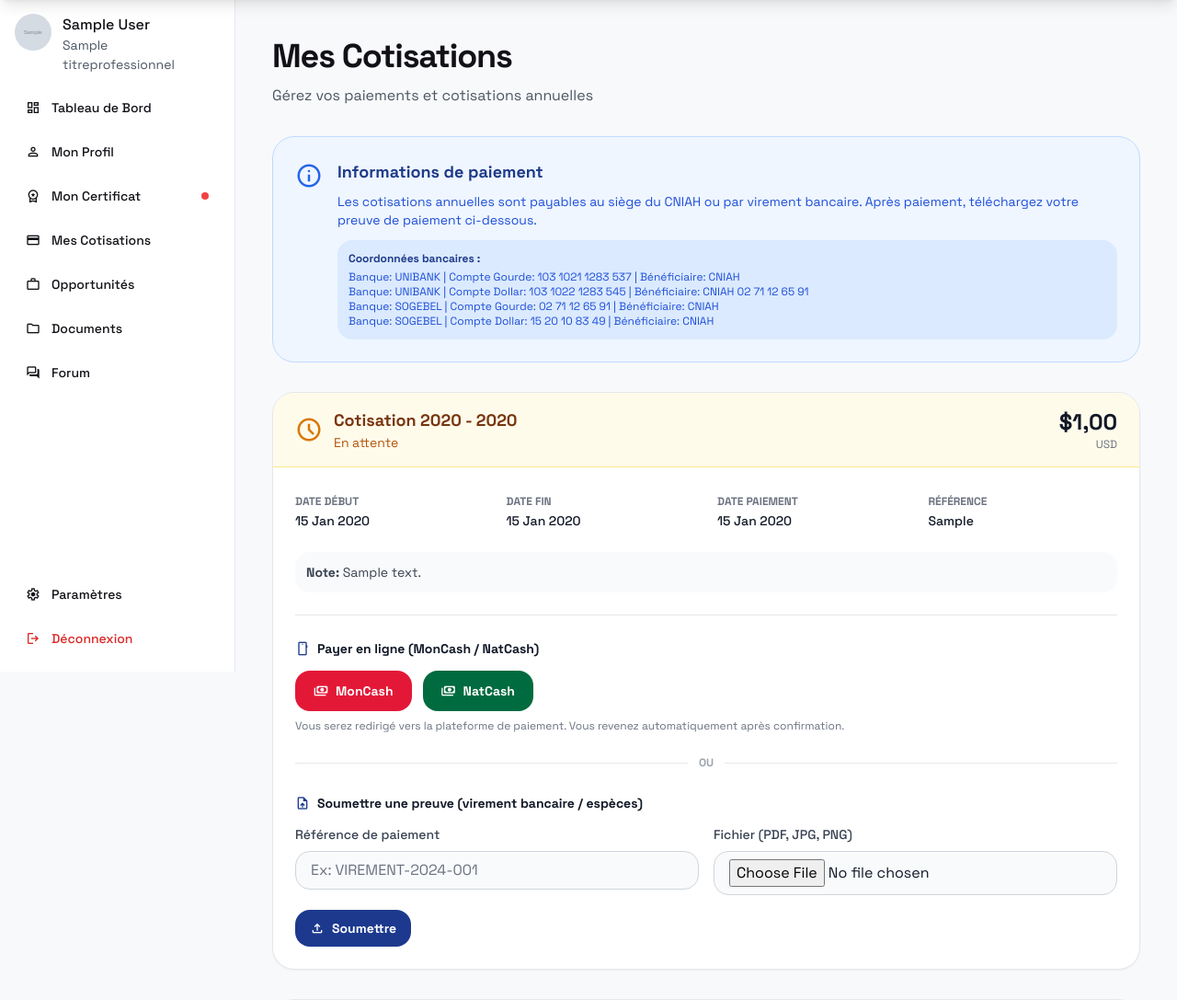
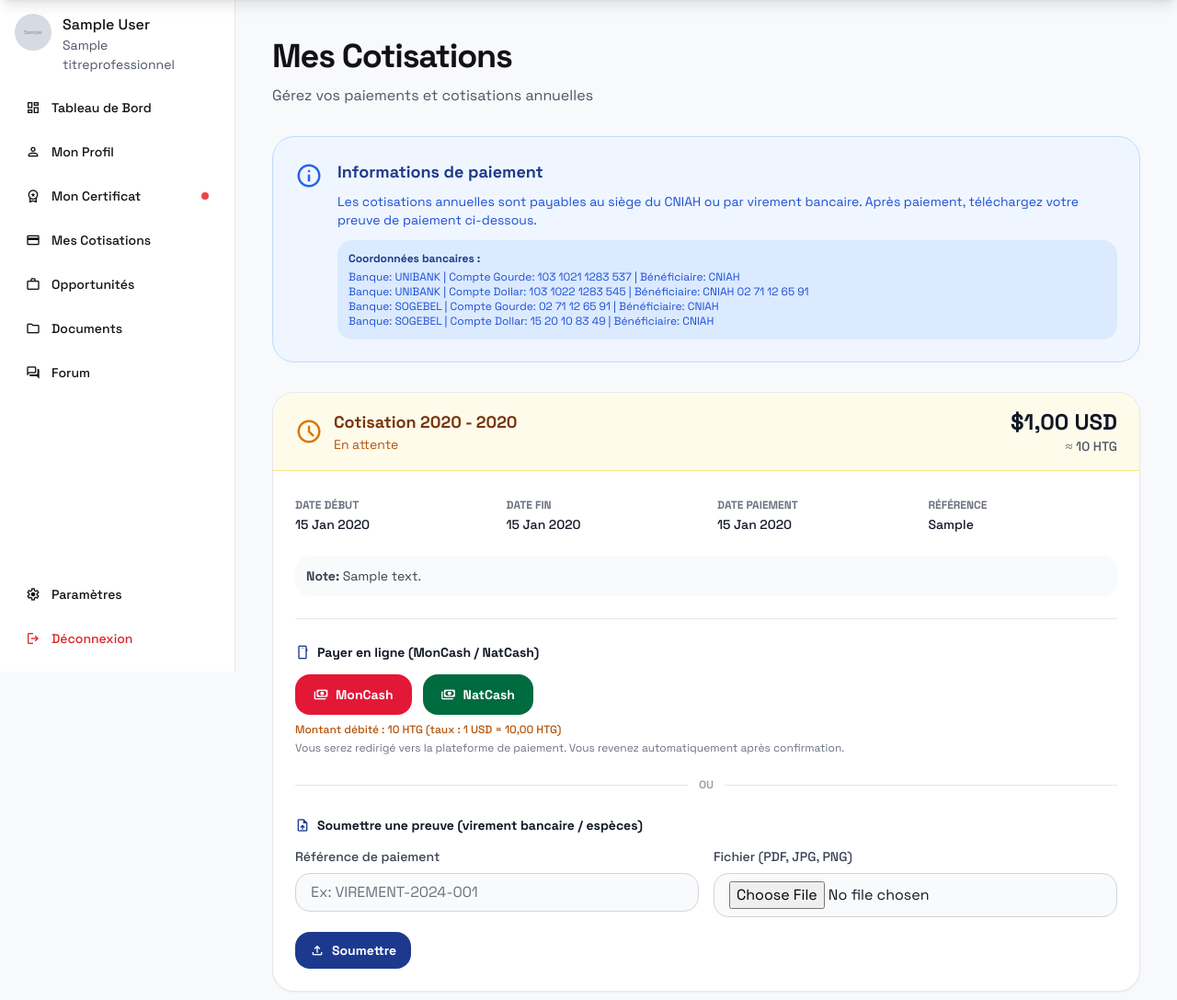
Before and after one commit to Vaillantval/Tr-CNIAH, a Django app: page /membres/cotisations/ in a window 1280 px wide. Shown: the part 261-1348 px from the top of the page at 92% size. Run offline with Django 5.2, Linux system fonts and the light colour scheme; a user stored in the database is signed in; tables that the repository leaves empty hold one stand-in row (values such as "Sample post"); grey boxes marked "Sample" are stand-in pictures; a database or web service that is not in the repository returns one stand-in record (values such as "Sample title"); data that the repository does not hold is empty; parts of the project's set-up code (start-up, migrations or seed data) failed here and were passed over; some libraries are stand-ins or nearby versions.

Commit message:
Feat: convert USD cotisations to HTG before MonCash/NatCash payments
- Add exchange_service.py: fetches USD/HTG rate from open.er-api.com,
  cached 1h in Django cache, falls back to EXCHANGERATE_HTG_FALLBACK
- Add devise field (usd/htg, default=usd) to Cotisation model + migration
- Add EXCHANGERATE_API_KEY and EXCHANGERATE_HTG_FALLBACK to settings
- Convert USD→HTG in initier_paiement_cotisation before calling Plopplop
- Pre-calculate montant_htg per cotisation in mes_cotisations view
- Display HTG equivalent and live exchange rate in cotisations template

Co-Authored-By: Claude Sonnet 4.6 <noreply@anthropic.com>

```diff
--- a/src/apps/members/models.py
+++ b/src/apps/members/models.py
@@ -59,9 +59,14 @@ class Cotisation(models.Model):
         ('cash',     'Espèces'),
         ('',         'Non spécifiée'),
     ]
+    DEVISE_CHOICES = [
+        ('usd', 'USD'),
+        ('htg', 'HTG'),
+    ]
 
     user = models.ForeignKey(User, on_delete=models.CASCADE, related_name='cotisations')
     montant = models.DecimalField(max_digits=10, decimal_places=2)
+    devise = models.CharField(max_length=3, choices=DEVISE_CHOICES, default='usd')
     date_debut = models.DateField()
     date_fin = models.DateField()
     statut = models.CharField(max_length=20, choices=STATUT_CHOICES, default='en_attente')
--- /dev/null
+++ b/src/apps/members/services/exchange_service.py
@@ -0,0 +1,47 @@
+import logging
+import requests
+from django.core.cache import cache
+from django.conf import settings
+
+logger = logging.getLogger('apps')
+
+CACHE_KEY = 'exchange_rate_usd_htg'
+CACHE_TTL = 60 * 60  # 1 heure
+
+
+def get_usd_to_htg() -> float:
+    """
+    Retourne le taux de change USD → HTG.
+    Résultat mis en cache 1 heure pour limiter les appels API.
+    Utilise ExchangeRate-API (open.er-api.com) — gratuit sans clé.
+    Si EXCHANGERATE_API_KEY est défini, utilise l'endpoint authentifié.
+    """
+    rate = cache.get(CACHE_KEY)
+    if rate is not None:
+        return rate
+
+    api_key = getattr(settings, 'EXCHANGERATE_API_KEY', '')
+    if api_key:
+        url = f"https://v6.exchangerate-api.com/v6/{api_key}/latest/USD"
+    else:
+        url = "https://open.er-api.com/v6/latest/USD"
+
+    try:
+        resp = requests.get(url, timeout=10)
+        resp.raise_for_status()
+        data = resp.json()
+        rate = float(data['conversion_rates']['HTG'])
+        cache.set(CACHE_KEY, rate, CACHE_TTL)
+        logger.info(f"Taux USD/HTG mis à jour : {rate}")
+        return rate
+    except Exception as e:
+        logger.error(f"Échec récupération taux USD/HTG : {e}")
+        # Taux de secours — sera remplacé dès que l'API répond
+        fallback = getattr(settings, 'EXCHANGERATE_HTG_FALLBACK', 132.0)
+        return float(fallback)
+
+
+def convertir_usd_en_htg(montant_usd: float) -> float:
+    """Convertit un montant USD en HTG, arrondi à 2 décimales."""
+    taux = get_usd_to_htg()
+    return round(montant_usd * taux, 2)
--- a/src/apps/members/views.py
+++ b/src/apps/members/views.py
@@ -162,7 +162,21 @@ def mes_cotisations(request):
         form = CotisationProofForm()
 
     cotisations = request.user.cotisations.all()
-    return render(request, 'members/cotisations.html', {'cotisations': cotisations, 'form': form})
+
+    # Pré-calculer le montant HTG pour chaque cotisation en USD
+    from .services.exchange_service import convertir_usd_en_htg, get_usd_to_htg
+    taux_usd_htg = get_usd_to_htg()
+    for c in cotisations:
+        if c.devise == 'usd':
+            c.montant_htg = convertir_usd_en_htg(float(c.montant))
+        else:
+            c.montant_htg = float(c.montant)
+
+    return render(request, 'members/cotisations.html', {
+        'cotisations': cotisations,
+        'form': form,
+        'taux_usd_htg': taux_usd_htg,
+    })
 
 
 @login_required
@@ -357,10 +371,17 @@ def initier_paiement_cotisation(request, cotisation_id):
     # Mémoriser la référence en session pour la page de retour
     request.session['cotisation_paiement_ref'] = ref
 
+    # MonCash/NatCash traitent en HTG — convertir si la cotisation est en USD
+    from .services.exchange_service import convertir_usd_en_htg
+    if cotisation.devise == 'usd':
+        montant_htg = convertir_usd_en_htg(float(cotisation.montant))
+    else:
+        montant_htg = float(cotisation.montant)
+
     try:
         result = plopplop.initier_paiement(
             cotisation_ref=ref,
-            montant=float(cotisation.montant),
+            montant=montant_htg,
             methode=methode,
         )
     except Exception as e:
--- a/src/config/settings.py
+++ b/src/config/settings.py
@@ -308,6 +308,11 @@ SITE_URL = os.environ.get('SITE_URL', 'http://localhost:8002')
 # ==================== PLOPPLOP (MonCash / NatCash) ====================
 PLOPPLOP_CLIENT_ID = os.environ.get('PLOPPLOP_CLIENT_ID', '')
 
+# ==================== TAUX DE CHANGE ====================
+EXCHANGERATE_API_KEY = os.environ.get('EXCHANGERATE_API_KEY', '')
+# Taux HTG/USD de secours si l'API est indisponible (mis à jour manuellement si besoin)
+EXCHANGERATE_HTG_FALLBACK = float(os.environ.get('EXCHANGERATE_HTG_FALLBACK', '132.0'))
+
 # Emails de notification interne — accepte plusieurs adresses séparées par virgule
 # Ex: secretariat@cniah.ht,info@cniah.ht
 ADMIN_NOTIFY_EMAIL = [
--- a/src/templates/members/cotisations.html
+++ b/src/templates/members/cotisations.html
@@ -88,11 +88,13 @@
                             </div>
                             <div class="text-right">
                                 <p class="text-2xl font-black text-gray-900 dark:text-white">
-                                    ${{ cotisation.montant }}
+                                    {% if cotisation.devise == 'usd' %}${{ cotisation.montant }} USD{% else %}{{ cotisation.montant }} HTG{% endif %}
                                 </p>
-                                <p class="text-xs text-gray-500 dark:text-gray-400">
-                                    USD
+                                {% if cotisation.devise == 'usd' and cotisation.montant_htg %}
+                                <p class="text-sm font-medium text-gray-600 dark:text-gray-300">
+                                    ≈ {{ cotisation.montant_htg|floatformat:0 }} HTG
                                 </p>
+                                {% endif %}
                             </div>
                         </div>
                     </div>
@@ -176,7 +178,13 @@
                                         </button>
                                     </form>
                                 </div>
-                                <p class="text-xs text-gray-500 dark:text-gray-400 mt-2">
+                                {% if cotisation.devise == 'usd' and cotisation.montant_htg %}
+                                <p class="text-xs text-amber-700 dark:text-amber-400 mt-2 font-medium">
+                                    Montant débité : {{ cotisation.montant_htg|floatformat:0 }} HTG
+                                    {% if taux_usd_htg %}(taux : 1 USD = {{ taux_usd_htg|floatformat:2 }} HTG){% endif %}
+                                </p>
+                                {% endif %}
+                                <p class="text-xs text-gray-500 dark:text-gray-400 mt-1">
                                     Vous serez redirigé vers la plateforme de paiement. Vous revenez automatiquement après confirmation.
                                 </p>
                             </div>
```
Also changed, not shown: src/apps/members/migrations/0003_cotisation_devise.py (added).
